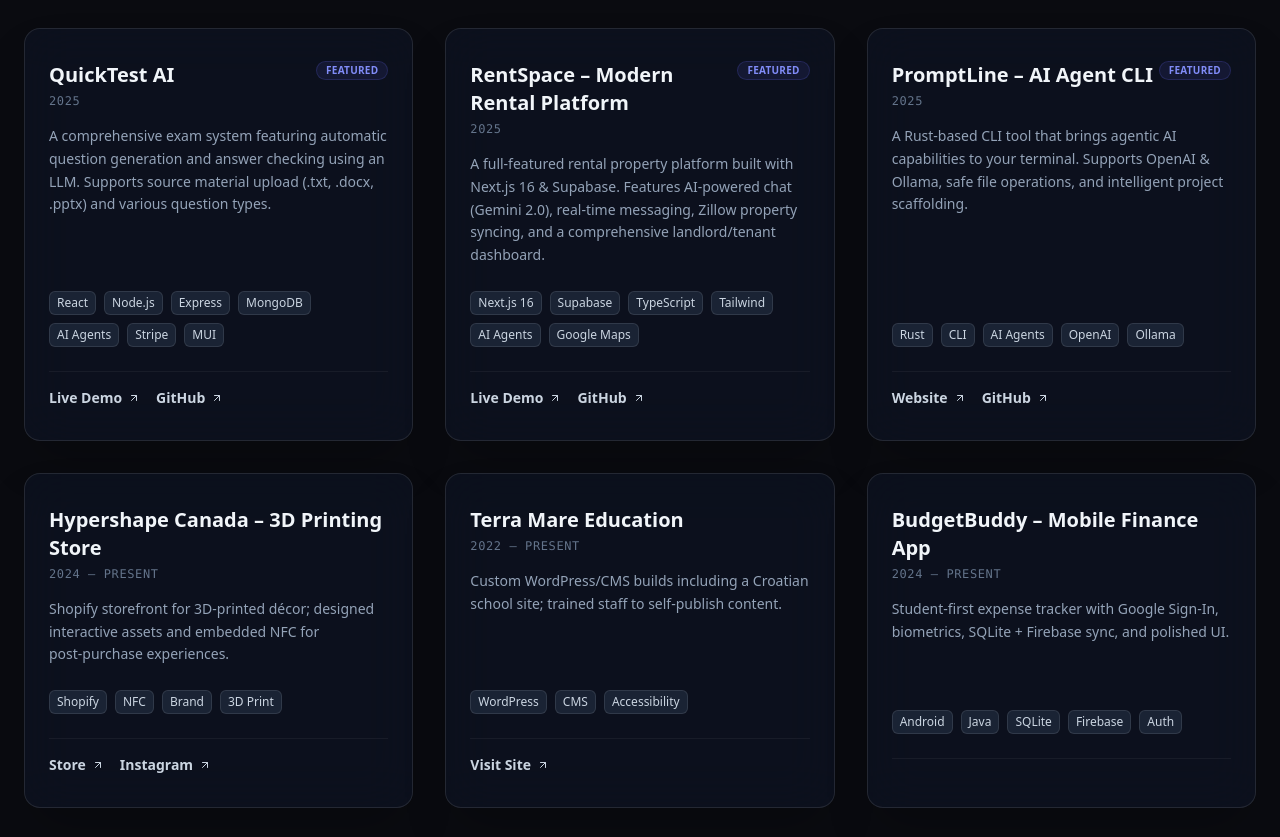
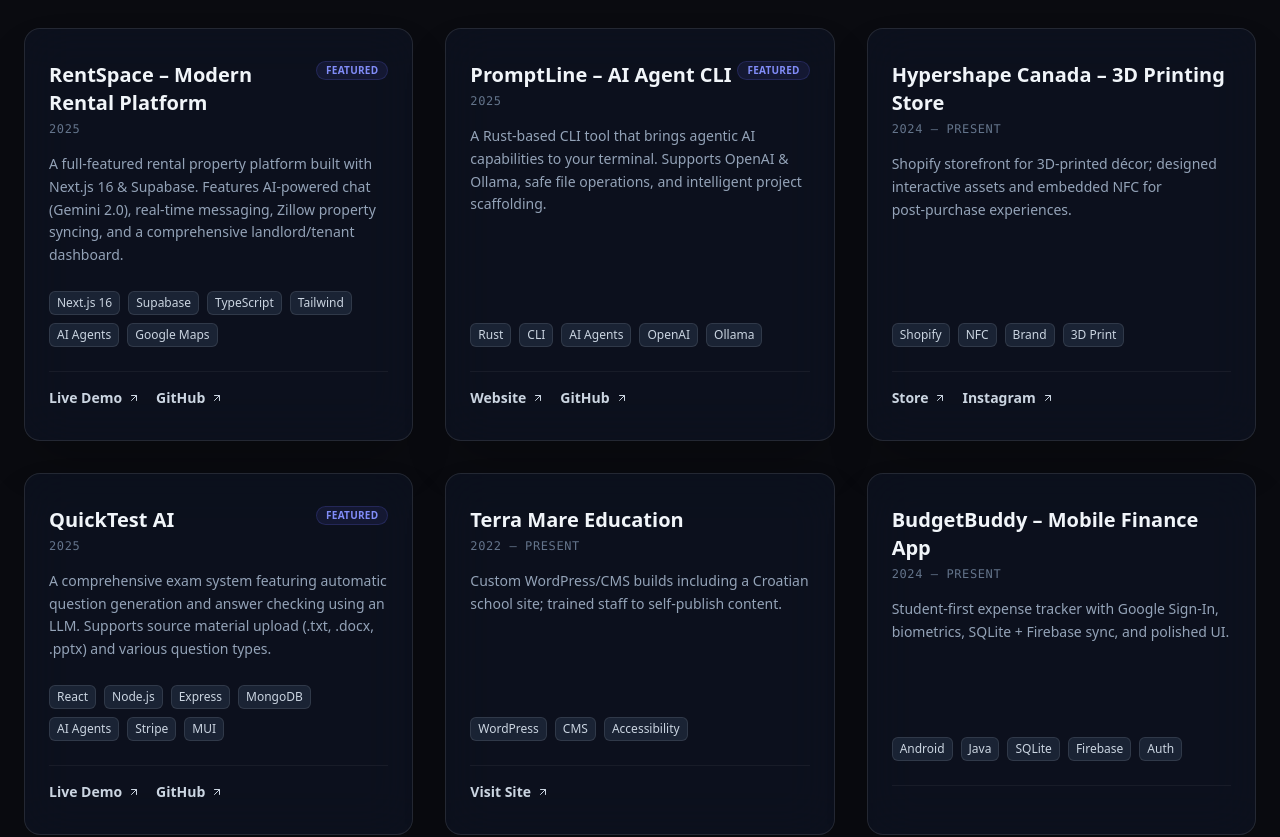
Before and after one commit to deepmroot/mandeep-portfolio, a React (Vite) app: page / in a window 1280 px wide. Shown: the part 860-1697 px from the top of the page. Built offline with nearby package versions, Linux system fonts and the light colour scheme.

Commit message:
refactor: reorder projects list

```diff
--- a/src/data/projects.js
+++ b/src/data/projects.js
@@ -7,18 +7,6 @@ export const LINKS = {
 };
 
 export const PROJECTS = [
-  {
-    title: "QuickTest AI",
-    timeframe: "2025",
-    summary:
-      "A comprehensive exam system featuring automatic question generation and answer checking using an LLM. Supports source material upload (.txt, .docx, .pptx) and various question types.",
-    tags: ["React", "Node.js", "Express", "MongoDB", "AI Agents", "Stripe", "MUI"],
-    links: [
-      { label: "Live Demo", href: "https://quicktest-ai-374261b0a08e.herokuapp.com/" },
-      { label: "GitHub", href: "https://github.com/deepmroot/QuickTest.ai" },
-    ],
-    featured: true,
-  },
   {
     title: "RentSpace – Modern Rental Platform",
     timeframe: "2025",
@@ -53,6 +41,18 @@ export const PROJECTS = [
       { label: "Store", href: "https://hypershape.ca" },
       { label: "Instagram", href: "#" },
     ],
+  },
+  {
+    title: "QuickTest AI",
+    timeframe: "2025",
+    summary:
+      "A comprehensive exam system featuring automatic question generation and answer checking using an LLM. Supports source material upload (.txt, .docx, .pptx) and various question types.",
+    tags: ["React", "Node.js", "Express", "MongoDB", "AI Agents", "Stripe", "MUI"],
+    links: [
+      { label: "Live Demo", href: "https://quicktest-ai-374261b0a08e.herokuapp.com/" },
+      { label: "GitHub", href: "https://github.com/deepmroot/QuickTest.ai" },
+    ],
+    featured: true,
   },
   {
     title: "Terra Mare Education",
```
